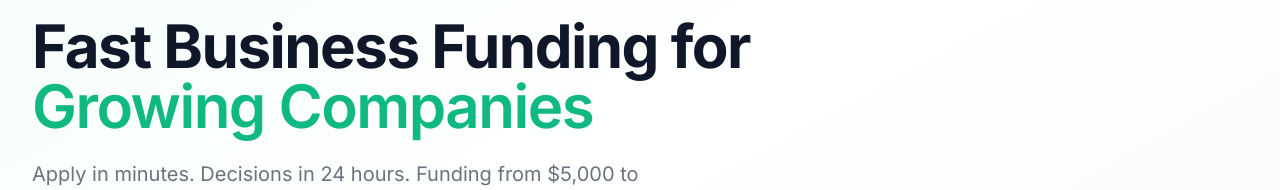
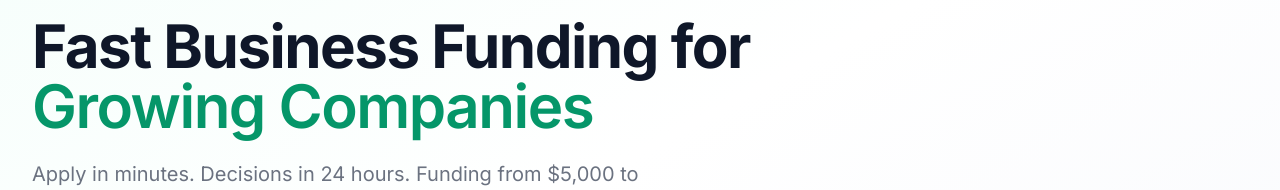
Before and after one commit to ohnotriplesix/CapitalFlow, a Next.js app: page / in a window 1280 px wide. Shown: the part 196-386 px from the top of the page. Built offline with nearby package versions, Linux system fonts and the light colour scheme; no server answers.

Commit message:
Fix emerald text visibility in light mode

```diff
--- a/app/globals.css
+++ b/app/globals.css
@@ -84,6 +84,6 @@
     background: linear-gradient(135deg, hsl(160, 84%, 39%) 0%, hsl(160, 70%, 30%) 100%);
   }
   .text-gradient {
-    @apply text-emerald-500 dark:text-emerald-400 font-semibold;
+    @apply text-emerald-600 dark:text-emerald-400 font-semibold;
   }
 }
```
